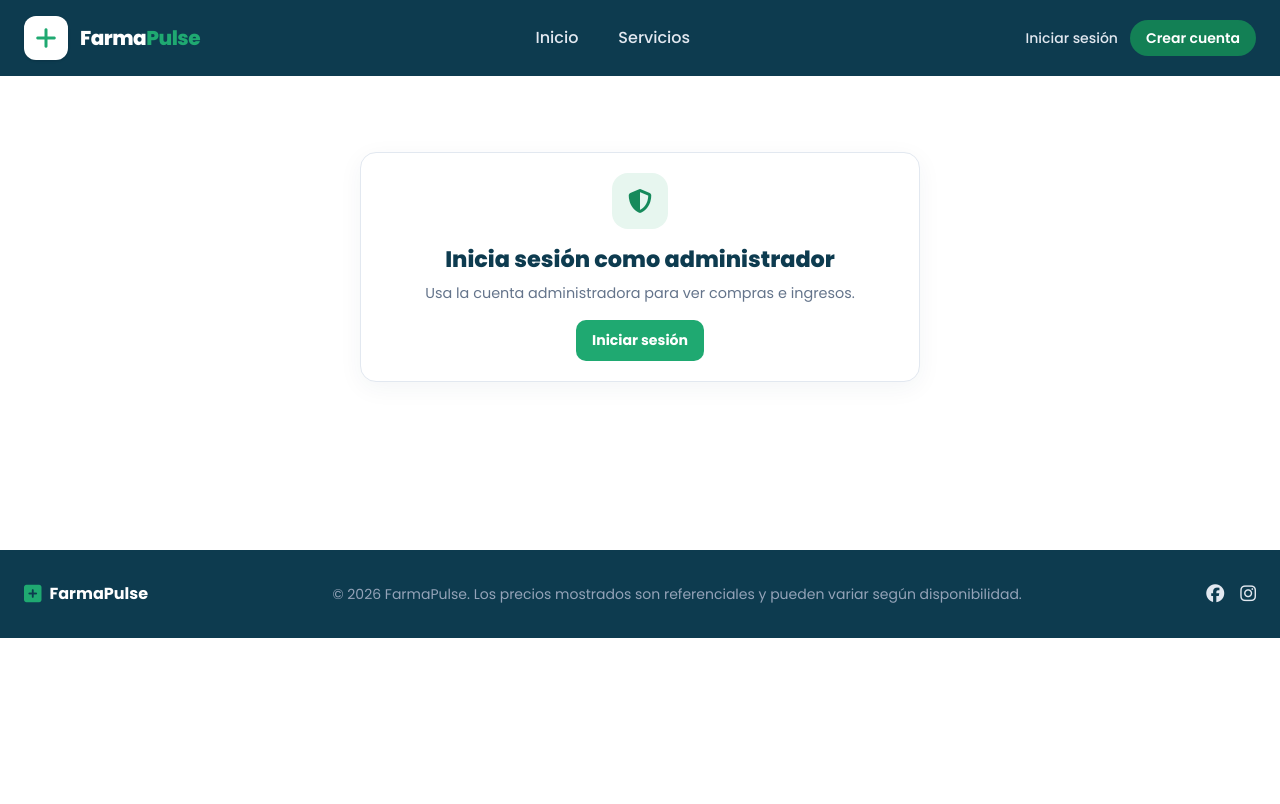
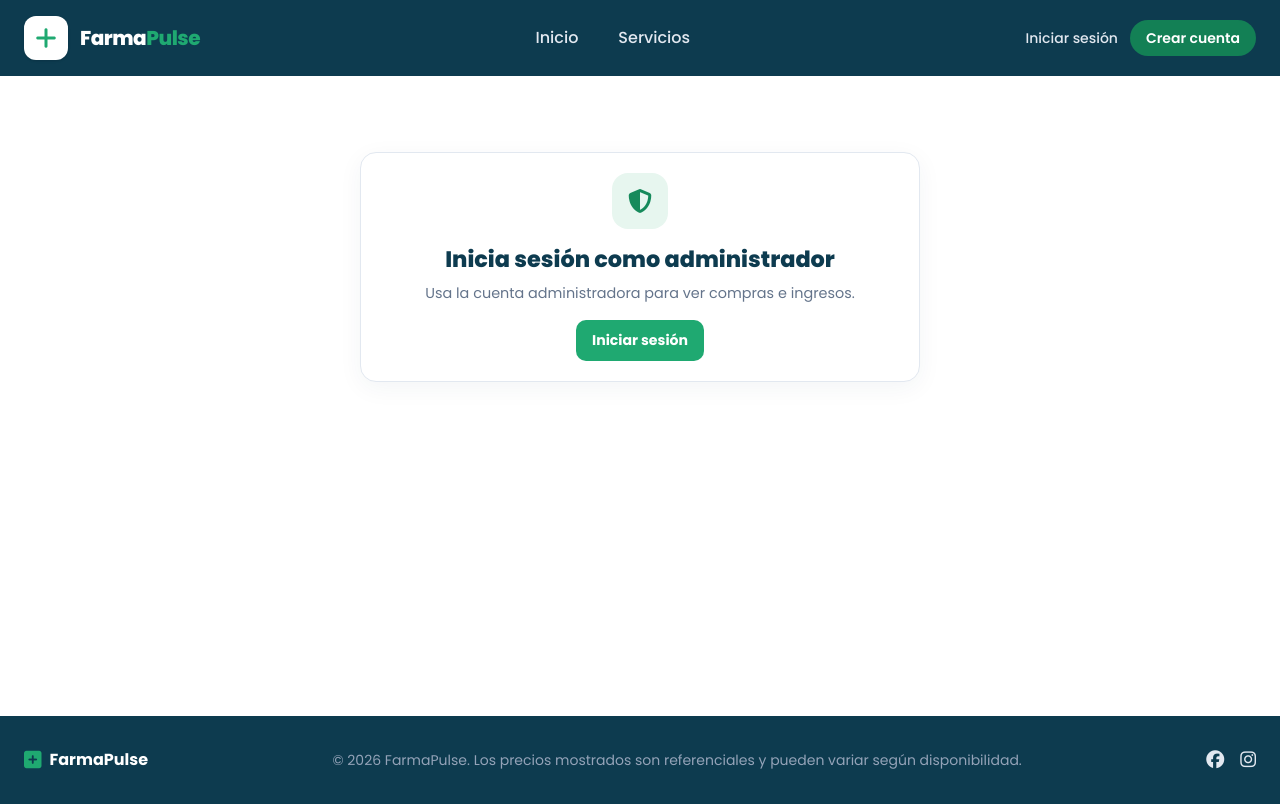
Before and after one commit to fernando123456789-crypto/farmapulse, a Flask app: page /admin in a window 1280 px wide. Before the commit the page ends 638 px from the top, so only its background shows below. Run offline with Flask 3, Linux system fonts and the light colour scheme; some libraries are stand-ins or nearby versions.

Commit message:
perf(admin): mejora rendimiento del panel admin
Reduce CLS, CSS sin bloqueo (css-async.js), sin AdSense en /admin, Chart.js bajo demanda, Cache-Control en /static/

```diff
--- a/app.py
+++ b/app.py
@@ -1693,6 +1693,11 @@ def add_security_headers(response):
     if request.path.startswith("/api/"):
         response.headers["Cache-Control"] = "no-store, private"
         response.headers["Pragma"] = "no-cache"
+    if request.path.startswith("/static/") and response.status_code == 200:
+        if request.path.startswith("/static/vendor/"):
+            response.headers["Cache-Control"] = "public, max-age=2592000, immutable"
+        else:
+            response.headers["Cache-Control"] = "public, max-age=604800"
     return response
 
 # ---------------------------------------------------------------------------
--- a/static/css/admin.css
+++ b/static/css/admin.css
@@ -53,3 +53,7 @@
 #admBuscar{min-width:260px}
 @media(max-width:900px){.adm-stats{grid-template-columns:repeat(2,minmax(0,1fr))}.adm-grid{grid-template-columns:1fr}}
 @media(max-width:480px){.adm{padding:20px 12px}.adm-card{padding:15px}.adm-stat-value{font-size:1.3rem}.adm-filters>*{flex:1 1 100%}}
+.adm{min-height:72vh}
+.adm-gate{min-height:230px}
+.adm-chart canvas{max-width:100%}
+.adm-table-wrap{min-height:120px}
--- a/static/css/styles.css
+++ b/static/css/styles.css
@@ -1,3 +1,13 @@
+@font-face {
+  font-family: "Poppins Fallback";
+  src: local("Arial");
+  size-adjust: 112%;
+  ascent-override: 93%;
+  descent-override: 31%;
+  line-gap-override: 8%;
+}
+.font-\[Poppins\] { font-family: Poppins, "Poppins Fallback", sans-serif; }
+
 /* =========================================================
    FarmaPulse - Estilos personalizados
    ========================================================= */
--- a/static/js/admin.js
+++ b/static/js/admin.js
@@ -3,6 +3,19 @@
    Este archivo solo muestra lo que el servidor decide devolver. Sin HTML dinámico: todo con textContent. */
 (function () {
   "use strict";
+  let chartPromesa = null;
+  function cargarChart() {
+    if (typeof Chart !== "undefined") return Promise.resolve();
+    if (!chartPromesa) {
+      chartPromesa = new Promise((ok, fallo) => {
+        const s = document.createElement("script");
+        s.src = "/static/vendor/chartjs/chart.umd.js";
+        s.onload = ok; s.onerror = fallo;
+        document.head.appendChild(s);
+      });
+    }
+    return chartPromesa;
+  }
   document.addEventListener("DOMContentLoaded", () => {
     const $ = (id) => document.getElementById(id);
     const ESTADOS = { approved: "Aprobado", pending: "Pendiente", processing: "Procesando", unknown: "Sin confirmar", rejected: "Rechazado" };
@@ -92,11 +105,11 @@
       tabla(d);
     }
 
-    function graficos(d) {
+    async function graficos(d) {
       const hayTiempo = d.serie.some((s) => s.compras > 0);
       $("admVacioTiempo").hidden = hayTiempo; $("admGraficoTiempo").parentElement.hidden = !hayTiempo;
       $("admVacioProductos").hidden = d.top_productos.length > 0; $("admGraficoProductos").parentElement.hidden = !d.top_productos.length;
-      if (typeof Chart === "undefined") return;
+      try { await cargarChart(); } catch { return; }
       graficoTiempo?.destroy(); graficoProductos?.destroy(); graficoTiempo = graficoProductos = null;
       if (hayTiempo) {
         graficoTiempo = new Chart($("admGraficoTiempo"), {
--- /dev/null
+++ b/static/js/css-async.js
@@ -0,0 +1,4 @@
+(function () {
+  "use strict";
+  document.querySelectorAll('link[data-async-css]').forEach(function (l) { l.media = "all"; });
+})();
--- a/templates/admin_dashboard.html
+++ b/templates/admin_dashboard.html
@@ -2,9 +2,9 @@
 {% block title %}Panel de administración | FarmaPulse{% endblock %}
 {% block extra_head %}
 <meta name="robots" content="noindex, nofollow">
-<link rel="stylesheet" href="{{ url_for('static', filename='css/admin.css', v='20261017-admin') }}">
-<script src="{{ url_for('static', filename='vendor/chartjs/chart.umd.js') }}" defer></script>
+<link rel="stylesheet" href="{{ url_for('static', filename='css/admin.css', v='20261029-admin') }}">
 {% endblock %}
+{% block ads %}{% endblock %}
 {% block content %}
 <header class="bg-fpDark">
   <nav class="max-w-7xl mx-auto px-4 sm:px-6 py-4 flex items-center justify-between flex-wrap gap-y-3">
@@ -21,7 +21,7 @@
 </header>
 
 <main class="adm" id="admRaiz">
-  <section id="admPuerta" class="adm-card adm-gate" hidden>
+  <section id="admPuerta" class="adm-card adm-gate">
     <div class="adm-gate-icon"><i class="fa-solid fa-shield-halved"></i></div>
     <h2 id="admPuertaTitulo">Verificando acceso…</h2>
     <p class="adm-sub" id="admPuertaTexto"></p>
@@ -123,5 +123,5 @@
 </main>
 {% endblock %}
 {% block extra_scripts %}
-<script src="{{ url_for('static', filename='js/admin.js', v='20261017-admin') }}"></script>
+<script src="{{ url_for('static', filename='js/admin.js', v='20261029-admin') }}" defer></script>
 {% endblock %}
--- a/templates/base.html
+++ b/templates/base.html
@@ -6,19 +6,24 @@
 <title>{% block title %}FarmaPulse - Tu Red Compartida para Medicamentos de Confianza{% endblock %}</title>
 <meta name="description" content="FarmaPulse: compara precios de medicamentos en farmacias del Perú y ahorra en tus tratamientos.">
 
-<!-- Tailwind CSS (compilado localmente, sin CDN) -->
-<link rel="stylesheet" href="{{ url_for('static', filename='css/tailwind.css') }}">
+<link rel="preconnect" href="https://fonts.googleapis.com">
+<link rel="preconnect" href="https://fonts.gstatic.com" crossorigin>
+<link rel="preconnect" href="https://cdnjs.cloudflare.com" crossorigin>
 
-<!-- FontAwesome (CDN) -->
-<link rel="stylesheet" href="https://cdnjs.cloudflare.com/ajax/libs/font-awesome/6.5.2/css/all.min.css">
+<link rel="stylesheet" href="{{ url_for('static', filename='css/tailwind.css', v='20261029') }}">
+<link rel="stylesheet" href="{{ url_for('static', filename='css/styles.css', v='20261029') }}">
 
-<!-- Google Fonts -->
-<link rel="preconnect" href="https://fonts.googleapis.com">
-<link href="https://fonts.googleapis.com/css2?family=Poppins:wght@400;500;600;700;800&display=swap" rel="stylesheet">
+<!-- FontAwesome y Poppins: sin bloquear el render -->
+<link rel="stylesheet" data-async-css media="print" href="https://cdnjs.cloudflare.com/ajax/libs/font-awesome/6.5.2/css/all.min.css">
+<link rel="stylesheet" data-async-css media="print" href="https://fonts.googleapis.com/css2?family=Poppins:wght@400;500;600;700;800&display=swap">
+<noscript>
+  <link rel="stylesheet" href="https://cdnjs.cloudflare.com/ajax/libs/font-awesome/6.5.2/css/all.min.css">
+  <link rel="stylesheet" href="https://fonts.googleapis.com/css2?family=Poppins:wght@400;500;600;700;800&display=swap">
+</noscript>
+<script src="{{ url_for('static', filename='js/css-async.js', v='20261029') }}" defer></script>
 
-<link rel="stylesheet" href="{{ url_for('static', filename='css/styles.css') }}">
 {% block extra_head %}{% endblock %}
-<script async src="https://pagead2.googlesyndication.com/pagead/js/adsbygoogle.js?client=ca-pub-7340130250145287" crossorigin="anonymous"></script>
+{% block ads %}<script async src="https://pagead2.googlesyndication.com/pagead/js/adsbygoogle.js?client=ca-pub-7340130250145287" crossorigin="anonymous"></script>{% endblock %}
 </head>
 <body class="font-[Poppins] bg-white text-slate-800">
 
@@ -43,7 +48,7 @@
 {% include "_auth_modales.html" %}
 
 {% block extra_scripts %}{% endblock %}
-<script src="{{ url_for('static', filename='js/auth.js', v='20261016-seguridad') }}"></script>
-<script src="{{ url_for('static', filename='js/main.js', v='20261018-checkout-cierra-al-pagar') }}"></script>
+<script src="{{ url_for('static', filename='js/auth.js', v='20261016-seguridad') }}" defer></script>
+<script src="{{ url_for('static', filename='js/main.js', v='20261018-checkout-cierra-al-pagar') }}" defer></script>
 </body>
 </html>
```
